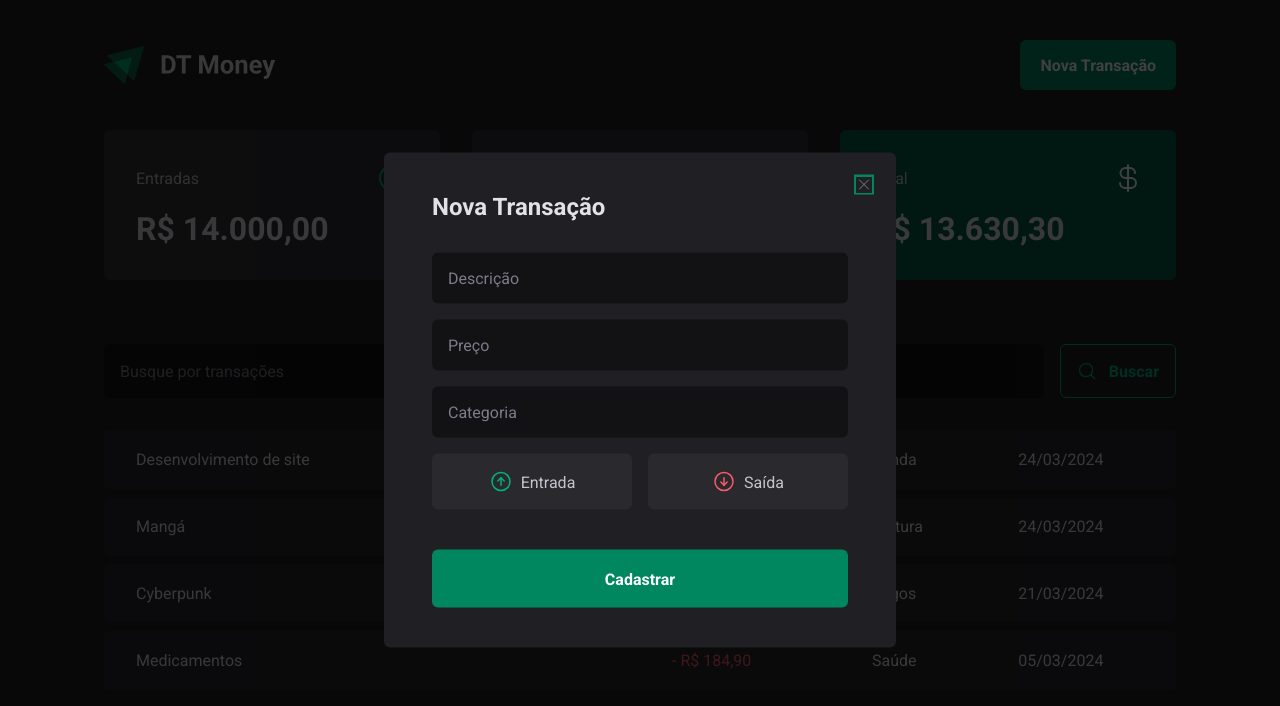
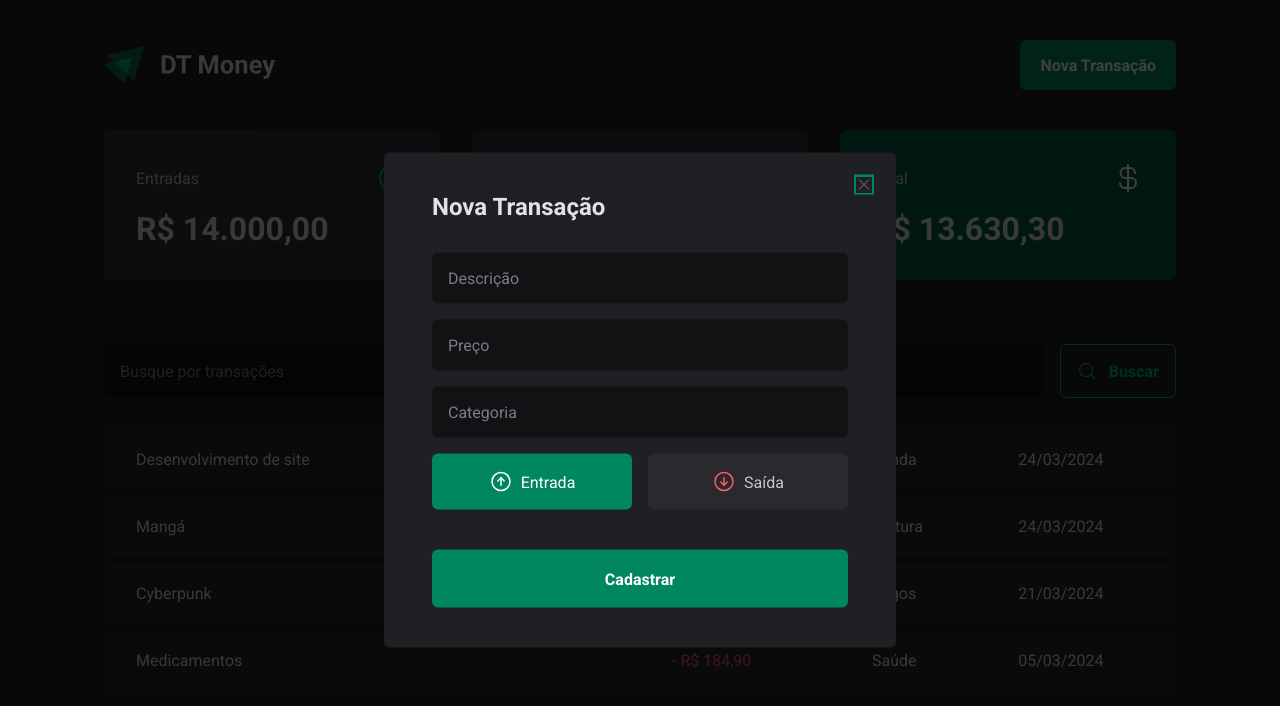
Before and after one commit to Wagnetto/03-dt-money, a React (Vite) app: page / in a window 1280 px wide. Both pictures are taken after a click on the button "Nova Transação". Shown: the top 706 px of the page. Built offline with nearby package versions, Linux system fonts and the light colour scheme; data requests are answered from the project's data file.

Commit message:
feature/Add hook-form Controller too RadioGroup

```diff
--- a/src/components/NewTransactionModal/index.tsx
+++ b/src/components/NewTransactionModal/index.tsx
@@ -8,7 +8,7 @@
   TransactionTypeButton,
 } from './styles'
 import { ArrowCircleDown, ArrowCircleUp, X } from 'phosphor-react'
-import { useForm } from 'react-hook-form'
+import { Controller, useForm } from 'react-hook-form'
 import { zodResolver } from '@hookform/resolvers/zod'
 
 export function NewTransactionModal() {
@@ -16,17 +16,19 @@
     description: z.string(),
     price: z.number(),
     category: z.string(),
-    // type: z.enum(['income', 'outcome']),
+    type: z.enum(['income', 'outcome']),
   })
 
   type NewTransactionFormFormInputs = z.infer<typeof newTransactionFormSchema>
 
   const {
     register,
+    control,
     handleSubmit,
     formState: { isSubmitting },
   } = useForm<NewTransactionFormFormInputs>({
     resolver: zodResolver(newTransactionFormSchema),
+    defaultValues: { type: 'income' },
   })
 
   async function handleCreateNewTransaction(
@@ -63,7 +65,15 @@
               placeholder="Categoria"
               {...register('category')}
             />
-            <TransactionType>
+            <Controller
+              control={control}
+              name="type"
+              render={({ field }) => {
+                return (
+                  <TransactionType
+                    onValueChange={field.onChange}
+                    value={field.value}
+                  >
                     <TransactionTypeButton variant="income" value="income">
                       <ArrowCircleUp size={24} />
                       Entrada
@@ -73,6 +83,9 @@
                       Saída
                     </TransactionTypeButton>
                   </TransactionType>
+                )
+              }}
+            />
             <button type="submit" disabled={isSubmitting}>
               Cadastrar
             </button>
```
Lines whose indentation alone changed are shown as unchanged.
